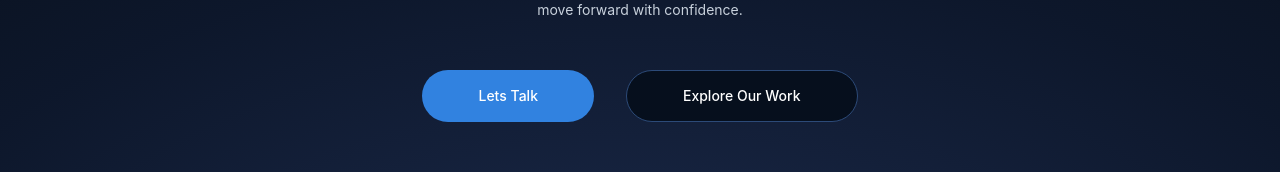
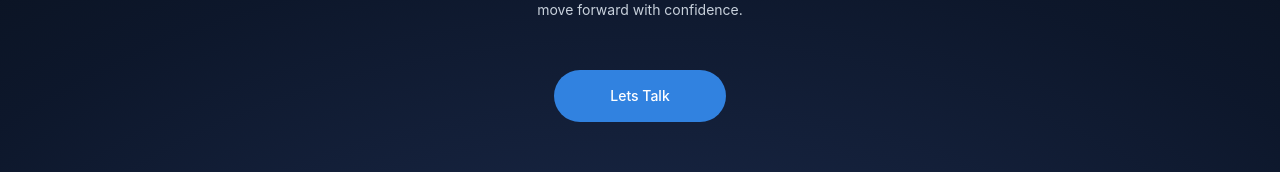
Before and after one commit to Abinashpatri07/DQNex, a React (Vite) app: page / in a window 1280 px wide. Shown: the part 279-451 px from the top of the page. Built offline with nearby package versions, Linux system fonts and the light colour scheme.

Commit message:
remove button

```diff
--- a/src/components/home/HeroSection.jsx
+++ b/src/components/home/HeroSection.jsx
@@ -86,12 +86,6 @@ const HeroSection = () => {
           >
             Lets Talk
           </Link>
-          <Link
-            to="/service"
-            className="flex h-[52px] w-full items-center justify-center rounded-full border border-[#2c4a78] bg-[#060f1d] px-14 text-[14px] font-medium text-white transition hover:bg-[#0c1a2e] sm:w-auto"
-          >
-            Explore Our Work
-          </Link>
         </div>
       </div>
 
```
